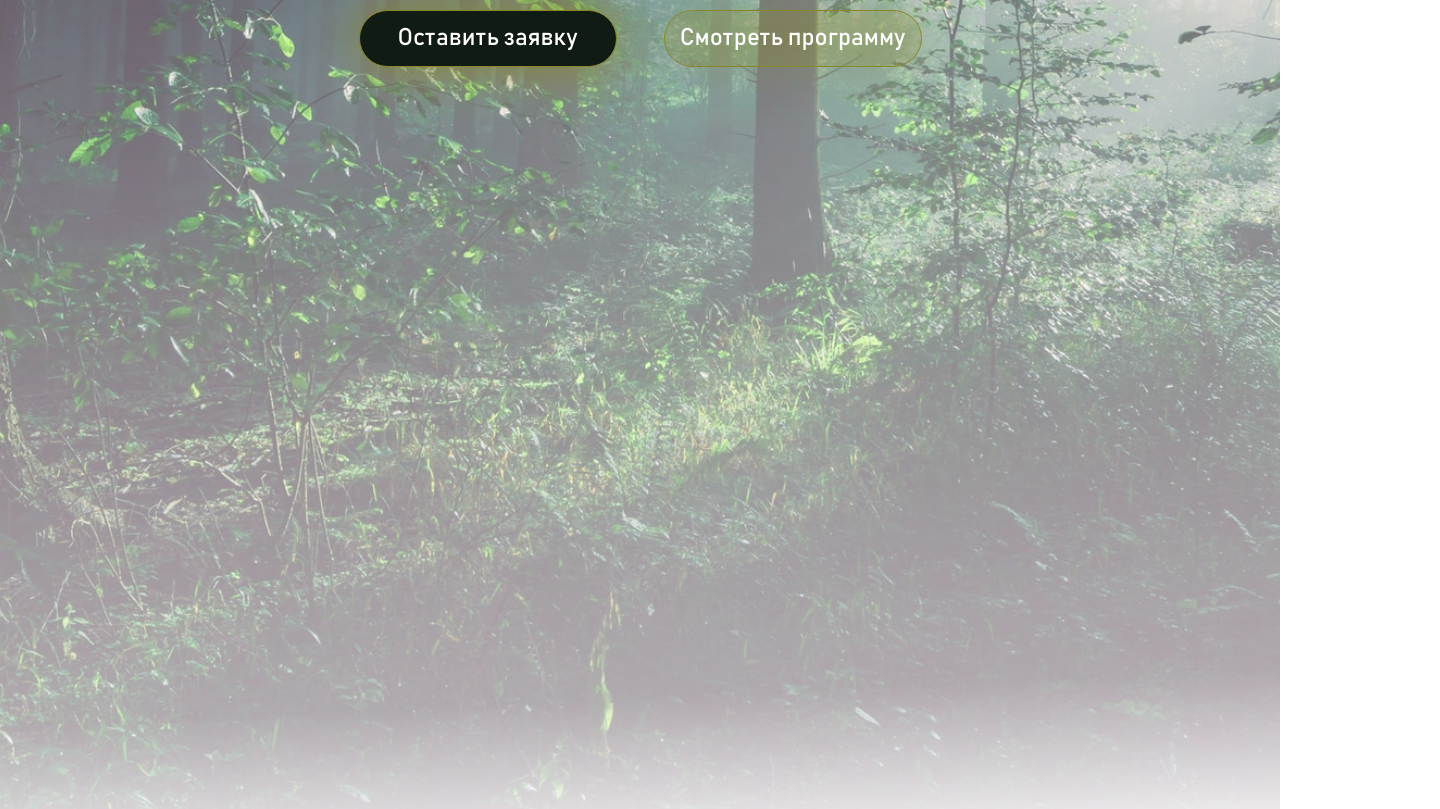
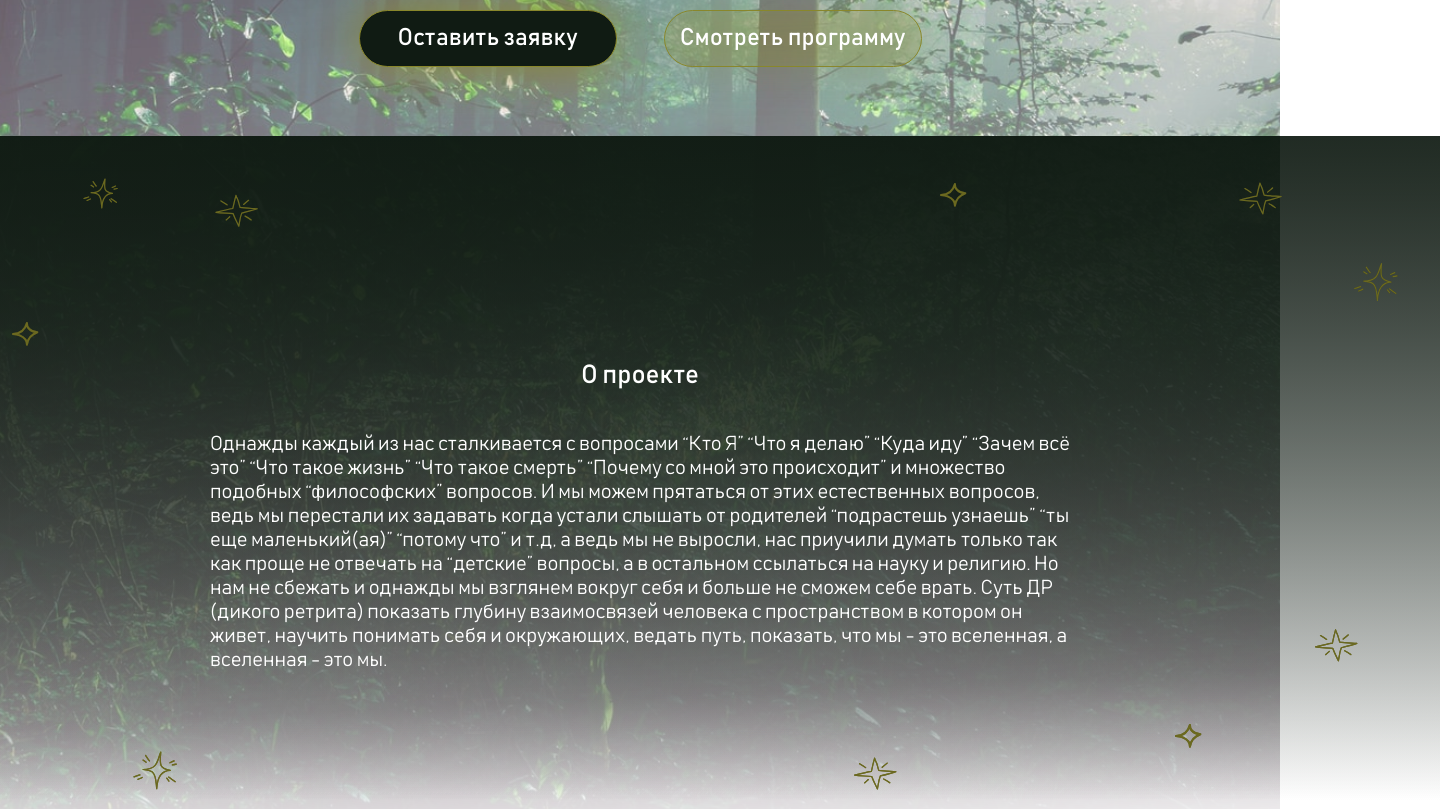
Before and after one commit to yelex/retreat, a React (Create React App) app: page / in a window 1280 px wide. Shown: the part 900-1709 px from the top of the page, 1440 px wide, since content can reach past the window. Built offline with nearby package versions, Linux system fonts and the light colour scheme.

Commit message:
feat: add about

```diff
--- /dev/null
+++ b/src/components/About/About.css
@@ -0,0 +1,38 @@
+.about{
+    position: relative;
+    height: 759px;
+    display: flex;
+    justify-content: center;
+    align-items: center;
+    background: linear-gradient(180deg, rgba(16, 27, 19, 0.8) -7.81%, rgba(16, 27, 19, 0) 87.67%);
+}
+
+.about__bg{
+    position: absolute;
+    top: 0;
+    bottom: 0;
+    left: 0;
+    right: 0;
+    background-image: url('../../images/about-bg.svg');
+}
+
+.about__container{
+    display: flex;
+    flex-direction: column;
+    align-items: center;
+    width: 860px;
+    z-index: 2;
+}
+
+.about__title{
+    color: #FFF;
+    font-size: 26px;
+    font-weight: 400;
+}
+
+.about__text{
+    color: #FFF;
+    font-size: 20px;
+    font-weight: 300;
+    line-height: 24px;
+}
--- /dev/null
+++ b/src/components/About/About.js
@@ -0,0 +1,22 @@
+import './About.css';
+import React from 'react';
+import AboutBgPath from '../../images/about-bg.svg'
+
+function About() {
+
+    return (
+        <div className="about">
+            <img className="about__bg" alt="Фон" src={AboutBgPath}/>
+            <div className="about__container">
+                <h2 className="about__title">
+                    О проекте
+                </h2>
+                <p className="about__text">
+                    Однажды каждый из нас сталкивается с вопросами “Кто Я” “Что я делаю” “Куда иду” “Зачем всё это” “Что такое жизнь” “Что такое смерть” “Почему со мной это происходит” и множество подобных “философских” вопросов. И мы можем прятаться от этих естественных вопросов, ведь мы перестали их задавать когда устали слышать от родителей “подрастешь узнаешь” “ты еще маленький(ая)” “потому что” и т.д, а ведь мы не выросли, нас приучили думать только так как проще не отвечать на “детские” вопросы, а в остальном ссылаться на науку и религию. Но нам не сбежать и однажды мы взглянем вокруг себя и больше не сможем себе врать. Суть ДР (дикого ретрита) показать глубину взаимосвязей человека с пространством в котором он живет, научить понимать себя и окружающих, ведать путь, показать, что мы - это вселенная, а вселенная - это мы.
+                </p>
+            </div>
+        </div>
+    );
+  }
+
+  export default About;
--- a/src/components/App/App.js
+++ b/src/components/App/App.js
@@ -1,12 +1,14 @@
 import './App.css';
 import Lead from '../Lead/Lead';
 import Forest from '../Forest/Forest';
+import About from '../About/About';
 
 function App() {
   return (
     <div className="page">
       <Forest>
         <Lead/>
+        <About/>
       </Forest>
 
     </div>
--- a/src/components/Lead/Lead.css
+++ b/src/components/Lead/Lead.css
@@ -54,3 +54,7 @@
     line-height: 1.2em;
     color: #FFF;
 }
+
+.lead__btn-container{
+    margin-bottom: 69.27px;
+}
--- a/src/components/Lead/Lead.js
+++ b/src/components/Lead/Lead.js
@@ -17,7 +17,6 @@ function Lead() {
             <p className="lead__text">27/05 - 29/05</p>
           </div>
           <img src={ circlesPath } alt="Логотип" className="lead__logo"/>
-          {/* <h1 className="lead__title"></h1> */}
         </div>
         <div className="lead__btn-container">
           <Button type="dark-green" text="Оставить заявку"/>
```
Also changed, not shown: src/images/about-bg.svg (added).
